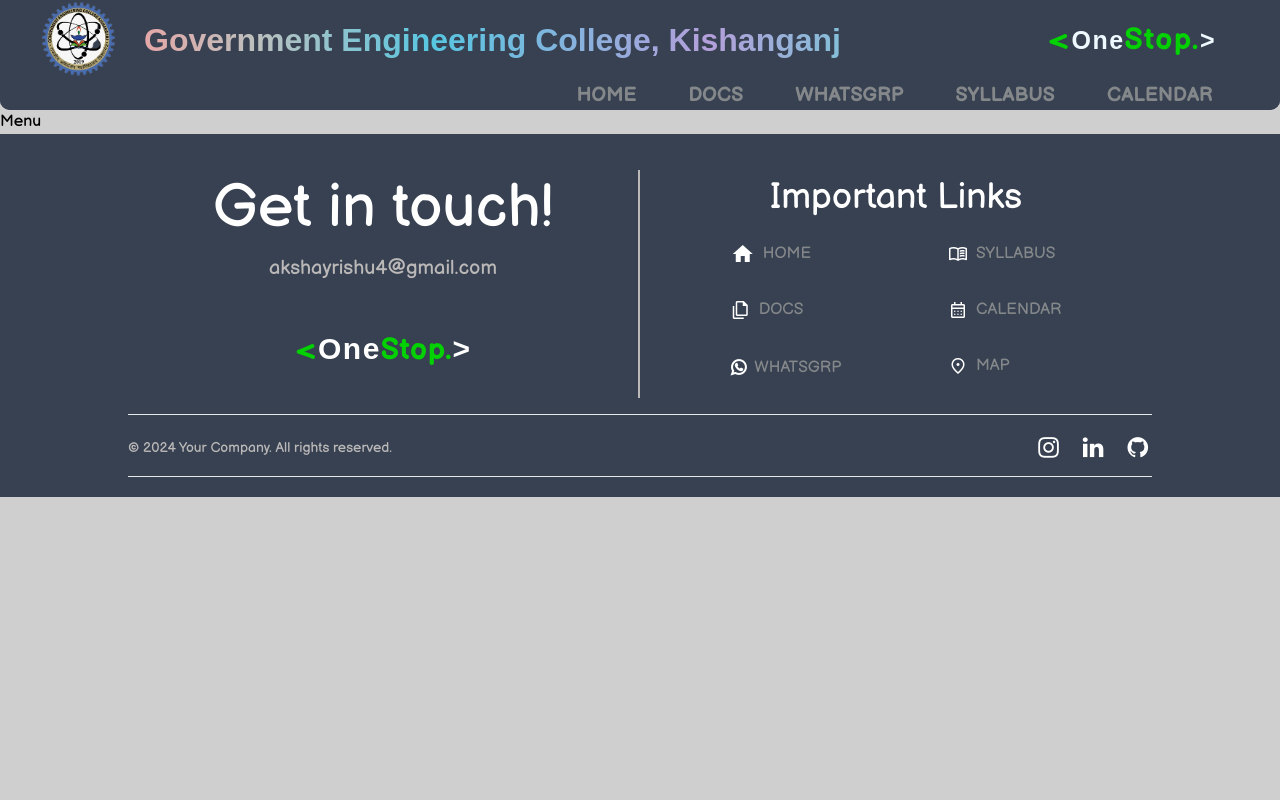
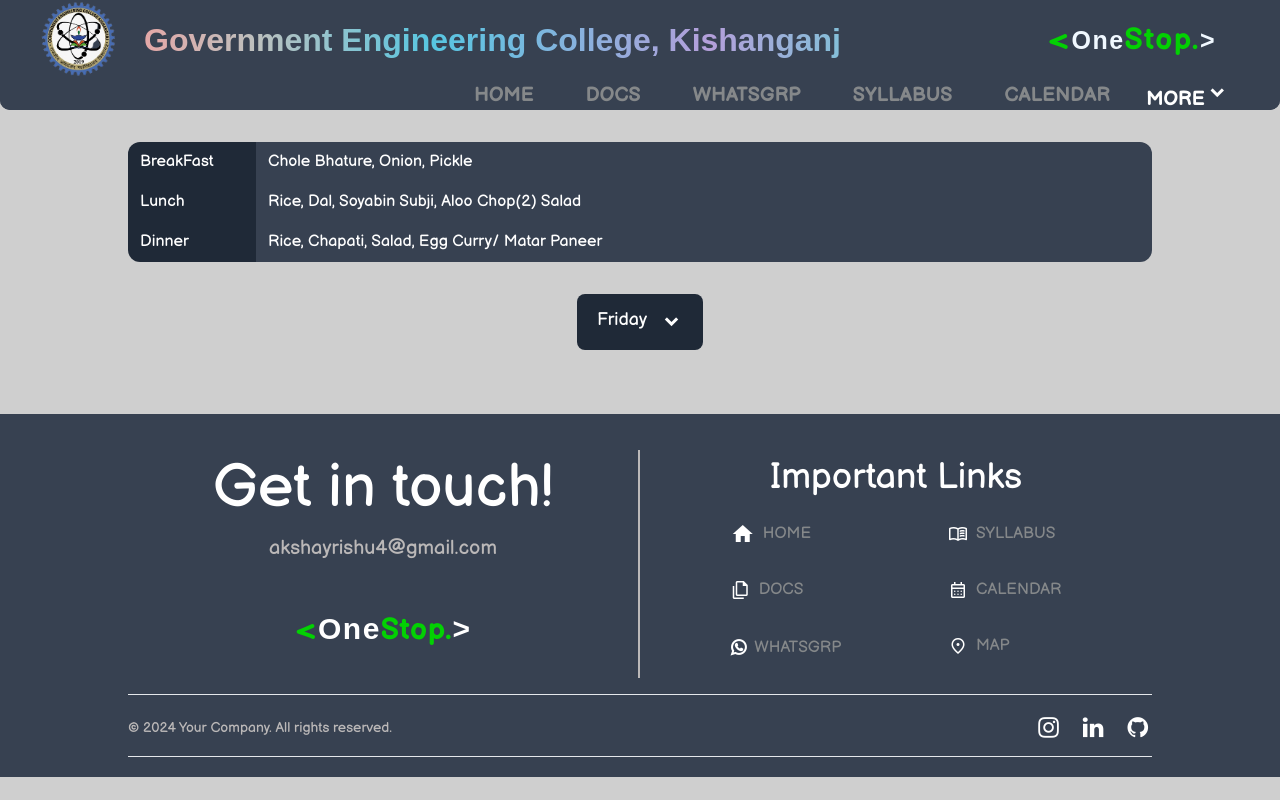
Before and after one commit to akshay0712-dev/campusDocs, a React (Vite) app: page /campusDocs/Menu in a window 1280 px wide. Built offline with nearby package versions, Linux system fonts and the light colour scheme; a web font is replaced by a local one.

Commit message:
add Sub Memu in Navbar

```diff
--- a/src/components/Calendar.jsx
+++ b/src/components/Calendar.jsx
@@ -2,30 +2,21 @@ import React, { useState } from "react";
 import map from "./map";
 const img = ["0001", "0002", "0003", "0004", "0005"];
 const Calendar = () => {
-
   return (
     <>
-      {/* <p className="text-center my-6 text-xl md:text-4xl text-[#1b5912]">
-        Hang tight! This feature is coming soon
-      </p> */}
       <div className="mx-auto w-[90vw] flex flex-col-reverse md:flex-row my-6 gap-3 rounded-t-xl">
         <div className="mx-auto w-[90vw] md:w-[50vw] bg-white rounded-t-xl">
-          <div
-            className="text-center text-2xl pt-3 my-3 border-b-2"
-
-          >
+          <div className="text-center text-2xl pt-3 my-3 border-b-2">
             Induction Programme Schedule
           </div>
 
-          <div
-            className={`custom-scrollbar rounded-xl  `}
-          >
+          <div className={`custom-scrollbar rounded-xl  `}>
             {img.map((img, i) => (
               <div key={img} className=" ">
                 <img
                   src={`./docs/InductionProgam2024/InductionProgam2024_page-${img}.jpg`}
                   alt=""
-                  className="md:w-[50vw] w-[90vw]  6"
+                  className="md:w-[50vw] w-[90vw]  rounded-b-xl"
                 />
               </div>
             ))}
--- a/src/components/Menu.jsx
+++ b/src/components/Menu.jsx
@@ -1,73 +1,130 @@
-import React from 'react'
+import React, { useState } from "react";
 
 const today = new Date();
-const dayOfWeek = today.toLocaleString('default', { weekday: 'long' });
-
+const dayOfWeek = today.getDay();
 
 const messMenu = [
   {
-    day: "Monday",
-    breakfast: "Puri, Aloo Matar Subji",
-    lunch: "",
-    dinner: ""
-  },
-  {
-    day: "Tuesday",
-    breakfast: "Chapati, Aloo Chana Subji ",
-    lunch: "",
-    dinner: ""
-  },
-  {
-    day: "Wednesday",
-    breakfast: "",
-    lunch: "Fish Curry/ Matar Paneer, Rice",
-    dinner: ""
-  },
-  {
-    day: "Thursday",
-    breakfast: "",
-    lunch: "",
-    dinner: ""
-  },
-  {
-    day: "Friday",
-    breakfast: "Chole Bhature",
-    lunch: "",
-    dinner: "Egg Curry/ Matar Paneer, Rice, Chapati"
-  },
-  {
-    day: "Saturday",
-    breakfast: "Aloo Paratha, Tomato Chutney",
-    lunch: "Dal, Rice , Aloo Bhindi Bhujia, Salade",
-    dinner: "Veg Biryani, Cucumber Raita"
-  },
-  {
+    ind: 0,
     day: "Sunday",
     breakfast: "Puri, Chana Subji",
     lunch: "Dal, Rice , Aloo Bhujia, Aloo Chokha, Onion Pakora",
-    dinner: "Chicken Curry/Matar Mushroom Subji, Rice, Chapati, Salade"
-  }
+    dinner: "Chicken Curry/Matar Mushroom Subji, Rice, Chapati, Salade",
+  },
+  {
+    ind: 1,
+    day: "Monday",
+    breakfast: "Puri(5), Aloo Matar Subji, Pickle",
+    lunch: "Rice, Dal, Green Vegetables, Salad, Baingan Pakora (2)",
+    dinner: "Chapati, Seviyaan, Aloo Simla Subji / Kofta",
+  },
+  {
+    ind: 2,
+    day: "Tuesday",
+    breakfast: "Chapati(4) , Aloo Chana Subji ",
+    lunch: "Palow, Tarka Dal, Aloo Bhujia, Papad, Salad ",
+    dinner: "Khir, Puri, Aloo Matar Subji, Pickle ",
+  },
+  {
+    ind: 3,
+    day: "Wednesday",
+    breakfast: "Idli, Sambar, Chutney",
+    lunch: "Rice, Dal, Bhujia, Fish Curry/ Matar Paneer",
+    dinner: "Chapati, Green Vegetable, Salad, Pickle",
+  },
+  {
+    ind: 4,
+    day: "Thursday",
+    breakfast: "Mung Dal Kachaury, Sarsho Chutney, Mitha Chutney",
+    lunch: "Kadhi, Bari, Rice, Bhujia, Papad, Salad",
+    dinner: "Chapati, Green Vegetable, Bhujia, White Sponge Sweet",
+  },
+  {
+    ind: 5,
+    day: "Friday",
+    breakfast: "Chole Bhature, Onion, Pickle",
+    lunch: "Rice, Dal, Soyabin Subji, Aloo Chop(2) Salad",
+    dinner: "Rice, Chapati, Salad, Egg Curry/ Matar Paneer",
+  },
+  {
+    ind: 6,
+    day: "Saturday",
+    breakfast: "Aloo Paratha, Tomato Chutney, OR Bread, Chai, Banana(2)/Egg(2)",
+    lunch: "Dal, Rice , Aloo Bhindi Bhujia, Papad, Salade, Pickle",
+    dinner: "Veg Biryani, Cucumber Raita",
+  },
 ];
 
+const Menu = () => {
+  const [todayDay, setTodayDay] = useState(dayOfWeek);
+  const [dayHeight, setDayHeight] = useState(0);
+  // console.log(dayOfWeek);
+  const changeDay = (dayToday) => {
+    setTodayDay(dayToday);
+  };
 
-
-
-const Menu = () => {
-  console.log(dayOfWeek);
+  const toggleDays = () => {
+    dayHeight == 1 ? setDayHeight(0) : setDayHeight(1);
+  };
 
   return (
     <>
-    <h1>Menu</h1>
-    <div className="">
-      <div className="">
-        <div className=""></div>
-        <div className=""></div>
+      <div className="rounded-xl overflow-hidden w-fit mx-auto my-8">
+        <div className="grid grid-cols-[25vw_70vw] md:grid-cols-[10vw_70vw]  mx-auto w-[95vw] md:w-[80vw]  ">
+          <div className="bg-gray-800 pl-3 py-2 text-white">BreakFast</div>
+          <div className="bg-gray-700 pl-3 py-2 text-white">
+            {messMenu[todayDay].breakfast}
+          </div>
+        </div>
+        <div className="grid grid-cols-[25vw_70vw] md:grid-cols-[10vw_70vw]  mx-auto w-[95vw] md:w-[80vw] ">
+          <div className="bg-gray-800 pl-3 py-2 text-white">Lunch</div>
+          <div className="bg-gray-700 pl-3 py-2 text-white">
+            {messMenu[todayDay].lunch}
+          </div>
+        </div>
+        <div className="grid grid-cols-[25vw_70vw] md:grid-cols-[10vw_70vw]  mx-auto w-[95vw] md:w-[80vw] ">
+          <div className="bg-gray-800 pl-3 py-2 text-white">Dinner</div>
+          <div className="bg-gray-700 pl-3 py-2 text-white">
+            {messMenu[todayDay].dinner}
+          </div>
+        </div>
       </div>
-      <div className=""></div>
-    </div>
+      <div className="text-center mb-8 ">
+        <span
+          className="flex w-fit mx-auto bg-gray-800 text-white rounded-lg text-lg px-5 py-3 cursor-pointer "
+          onClick={() => {
+            toggleDays();
+          }}
+        >
+         <span className=" text-white"> {messMenu[todayDay].day}</span>
+          <i className="material-icons text-white text-2xl font-extrabold pl-3">{
+            dayHeight == 1 ? "expand_less" : "expand_more"}</i>
+        </span>
+      </div>
+      <div
+        className={`${
+          dayHeight == 1 ? "h-[100%] p-1" : "h-0 overflow-hidden"
+        }  text-center mb-8 flex flex-col w-fit mx-auto bg-gray-800 relative top-[-20px] left-[10px]  rounded-lg gap-2 `}
+      >
+        {messMenu.map((menu, index) => {
+          return (
+            <>
+              <span
+                key={menu.ind + menu.day}
+                className="px-5 py-3 bg-gray-700 rounded-lg  text-white cursor-pointer"
+                onClick={() => {
+                  changeDay(menu.ind);
+                  toggleDays();
+                }}
+              >
+                {menu.day}{" "}
+              </span>
+            </>
+          );
+        })}
+      </div>
     </>
+  );
+};
 
-  )
-}
-
-export default Menu
+export default Menu;
--- a/src/components/Navbar.jsx
+++ b/src/components/Navbar.jsx
@@ -8,12 +8,21 @@ const Navs = [
   { navLink: "Syllabus", navText: "Syllabus" },
   { navLink: "Calendar", navText: "Calendar" },
 ];
+const subMenu = [
+  { navLink: "Map", navText: "MAP"},
+  { navLink: "MENU", navText: "MENU"},
+]
 
 const Navbar = () => {
   const [drop, setDrop] = useState(0);
+  const [subDrop, setSubDrop] = useState(0);
   const dropMenu = () => {
     drop == 1 ? setDrop(0) : setDrop(1);
-    console.log(drop);
+    // console.log(drop);
+  };
+  const subMenuDrop = () => {
+    subDrop == 1 ? setSubDrop(0) : setSubDrop(1);
+    console.log(subDrop);
   };
 
   return (
@@ -38,8 +47,9 @@ const Navbar = () => {
           }}
         >
           <span className="text-white">Resources</span>
-          <i className="material-icons text-white text-2xl font-extrabold pl-3">{
-            drop ? "expand_less" : "expand_more"}</i>
+          <i className="material-icons text-white text-2xl font-extrabold pl-3">
+            {drop ? "expand_less" : "expand_more"}
+          </i>
         </section>
         <section
           className={`nav2 flex md:flex flex-col md:flex-row md:gap-5 justify-center items-center md:justify-end md:px-[4vw] uppercase font-extrabold text-xl transition-all duration-500 ease-in-out overflow-hidden md:overflow-visible md:opacity-100 md:min-h-[30px] ${
@@ -62,6 +72,38 @@ const Navbar = () => {
               {nav.navText}
             </NavLink>
           ))}
+          <div className="" onClick={() => {
+            subMenuDrop();
+          }}>
+            <div className="  cursor-pointer w-full md:w-fit ">
+              <span className="text-white text-center">more</span>
+              <i className="material-icons text-white text-2xl font-extrabold  ">
+                {subDrop ? "expand_less" : "expand_more"}
+              </i>
+            </div>
+          </div>
+        </section>
+        <section
+          className={`${
+            subDrop ? "block" : "hidden h-0"
+          } flex flex-col md:flex-row justify-center md:justify-end pr-8 transition delay-150 duration-300 ease-in-out`}
+          onClick={() => {
+            subMenuDrop();
+          }}
+        >
+          {subMenu.map((subMenu, index) => (
+          <NavLink
+            key={index}
+            to={`/campusDocs/${subMenu.navLink}`}
+            className={(e) =>
+              `${
+                e.isActive ? "text-white" : "text-[#85888a]"
+              } p-4 cursor-pointer hover:scale-125 w-full md:w-fit text-xl font-bold text-center`
+            }
+          >
+            {subMenu.navText}
+          </NavLink>
+          ))}
         </section>
       </nav>
     </>
```
Also changed, not shown: public/images/menupng.png (added).
